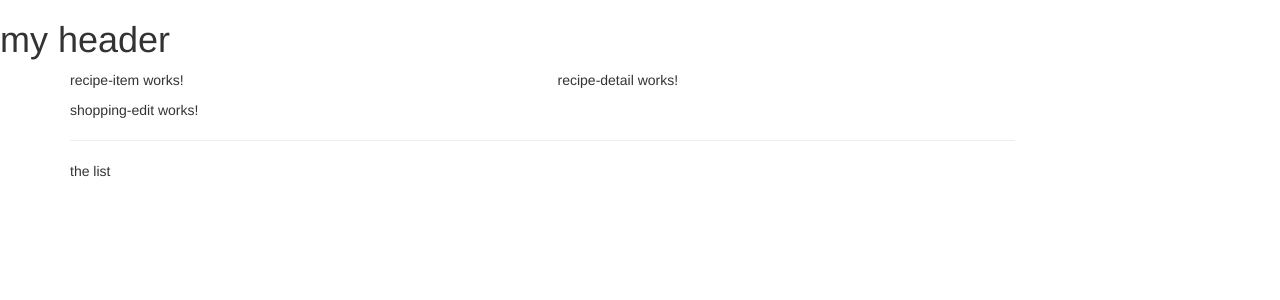
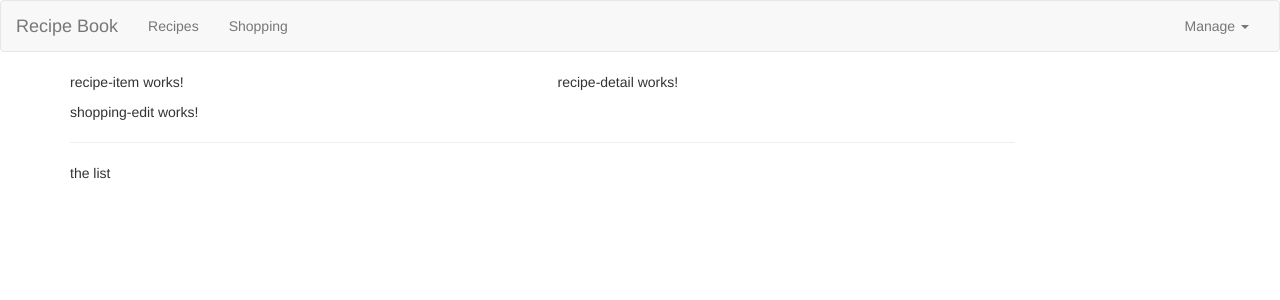
Before and after one commit to Barakat7/angaular-app, an Angular app: page / in a window 1280 px wide. Shown: the top 300 px of the page. Built offline with nearby package versions, Linux system fonts and the light colour scheme.

Commit message:
header styling

```diff
--- a/src/app/header/header.component.html
+++ b/src/app/header/header.component.html
@@ -1 +1,22 @@
-<h1> my header </h1>
+<nav class="navbar navbar-default">
+    <div class="container-fluid">
+        <div class="navbar-header">
+            <a href="#" class="navbar-brand">Recipe Book </a>
+        </div>
+        <div class="collapse navbar-collapse">
+            <ul class="nav navbar-nav">
+                <li><a href="#">Recipes</a></li>
+                <li><a href="#">Shopping</a></li>
+            </ul>
+            <ul class="nav navbar-nav navbar-right">
+                <li class="dropdown">
+                    <a href="#" class="dropdown-toggle" role="button">Manage <span class="caret"></span></a>
+                    <ul class="dropdown-menu">
+                        <li><a href="#">Save Data</a></li>
+                        <li><a href="#">Fetch Data</a></li>
+                    </ul>
+                </li>
+            </ul>
+        </div>
+    </div>
+</nav>
```
